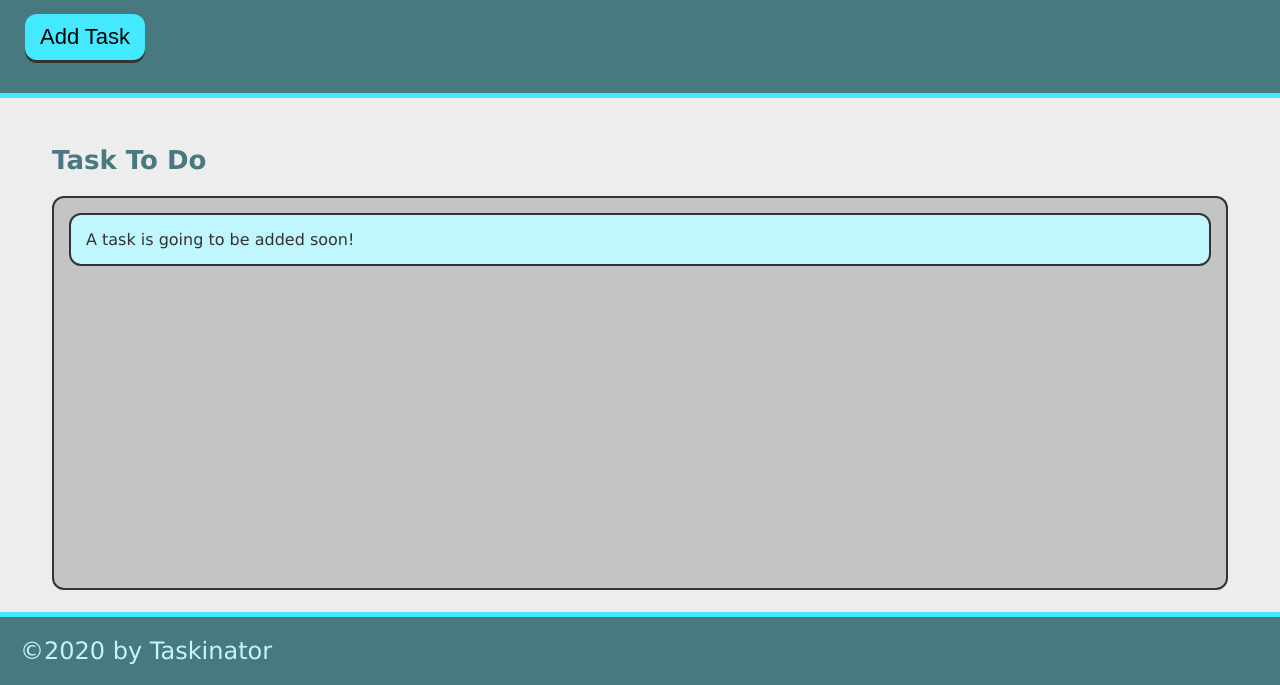
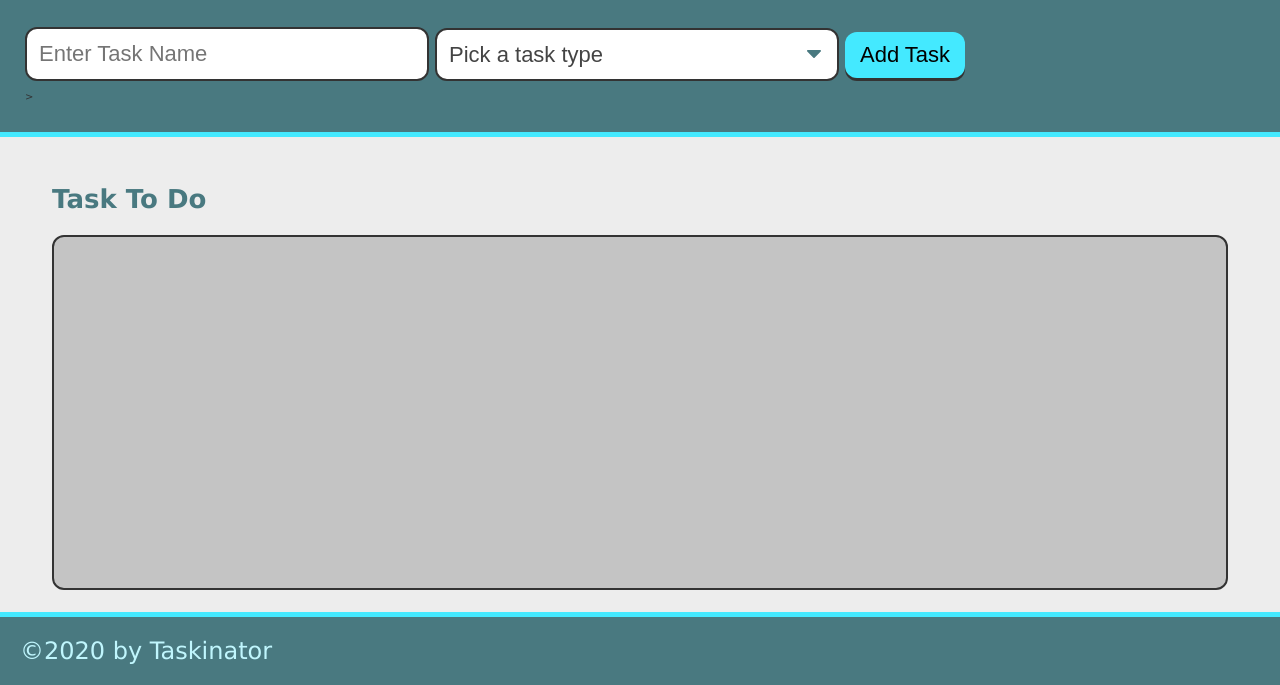
Before and after one commit to rodriguez531/taskinator2, a plain HTML site: page index.html in a window 1280 px wide. Shown: the part 115-800 px from the top of the page. Drawn offline with Linux system fonts and the light colour scheme.

Commit message:
added dropdown

```diff
--- a/index.html
+++ b/index.html
@@ -11,14 +11,32 @@
     <header>
         <h1 class="page-title">Taskinator</h1>
         <p>Click the button below to add a new task!</p>
-        <button class="btn" id="save-task">Add Task</button>
+        <form id="task-form">
+            <div class="form-group">
+                <input type="text" name="task-name" placeholder="Enter Task Name"/>
+            </div>
+
+            <div class="form-group">
+            <select name="task-type" class="select-dropdown">
+                <option value="" disabled selected>Pick a task type</option>
+                <option value="Print">Print</option>
+                <option value="Web">Web</option>
+                <option value="Mobile">Mobile</option>
+            </select>
+            </div>
+
+            <div class="form-group">
+                <button class="btn" id="save-task" type="submit">Add Task</button>
+            </div>
+
+        </form>>
     </header>
 
     <main class="page-content">
         <section class="task-list-wrapper">
             <h2 class="list-title">Task To Do</h2>
             <ul class="task-list" id="tasks-to-do">
-                <li class="task-item">A task is going to be added soon!</li>
+
             </ul>
         </section>
     </main>
```
